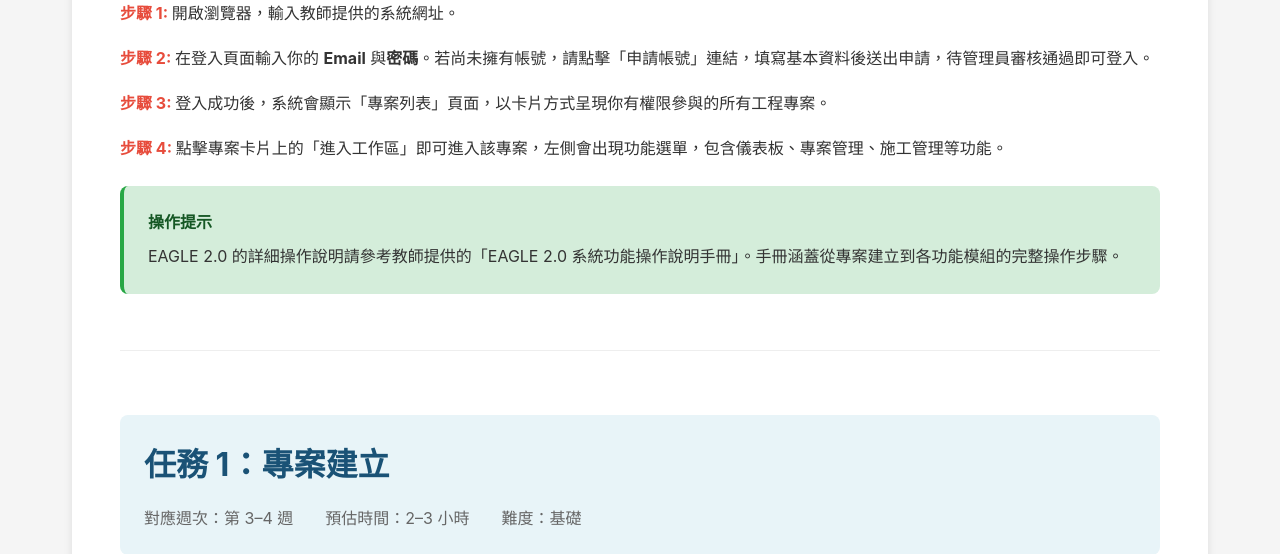
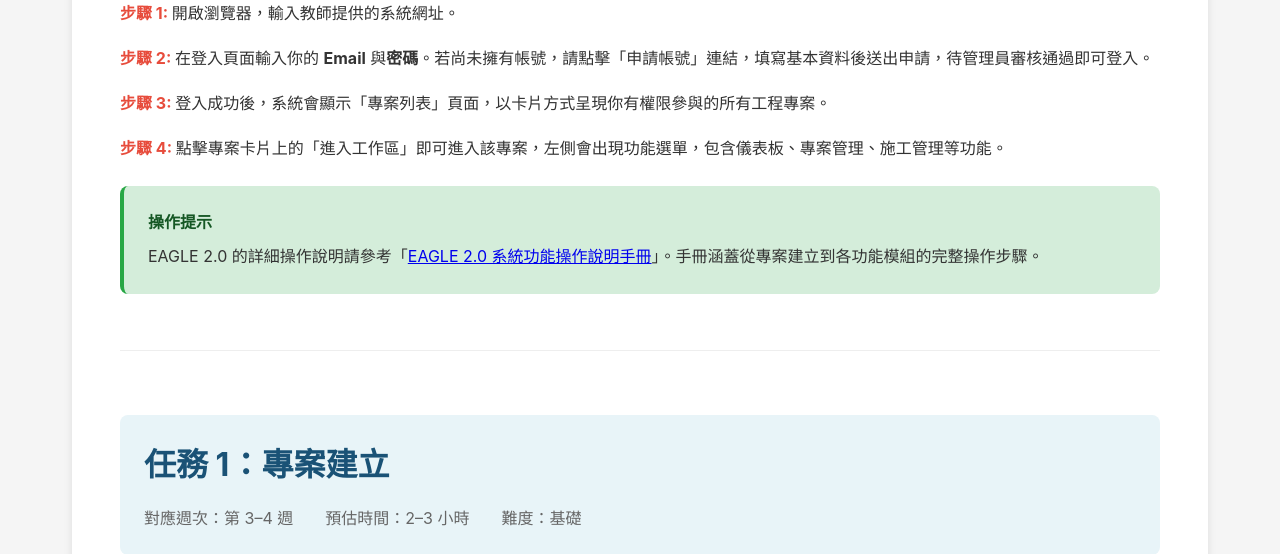
Before and after one commit to Williamtt/eagle-lms, a Flask app: page /manual in a window 1280 px wide. Shown: the part 5659-6213 px from the top of the page. Run offline with Flask 3, Linux system fonts and the light colour scheme.

Commit message:
Add EAGLE 2.0 system and help manual links to manual
- System login: https://construction-dashboard-frontend-production.up.railway.app/login
- Help manual: https://construction-dashboard-frontend-production.up.railway.app/help-manual.html
- Update tip box and appendix resource table with clickable links

Co-Authored-By: Claude Sonnet 4.6 <noreply@anthropic.com>

```diff
--- a/templates/manual.html
+++ b/templates/manual.html
@@ -467,7 +467,7 @@
 
     <div class="box box-tip">
         <span class="box-label">操作提示</span>
-        EAGLE 2.0 的詳細操作說明請參考教師提供的「EAGLE 2.0 系統功能操作說明手冊」。手冊涵蓋從專案建立到各功能模組的完整操作步驟。
+        EAGLE 2.0 的詳細操作說明請參考「<a href="https://construction-dashboard-frontend-production.up.railway.app/help-manual.html" target="_blank">EAGLE 2.0 系統功能操作說明手冊</a>」。手冊涵蓋從專案建立到各功能模組的完整操作步驟。
     </div>
 </section>
 
@@ -1267,7 +1267,8 @@
     <h3>系統與工具</h3>
     <table>
         <tr><th>資源</th><th>說明</th></tr>
-        <tr><td>EAGLE 2.0 系統功能操作說明手冊</td><td>教師提供的完整系統功能說明與操作教學</td></tr>
+        <tr><td><a href="https://construction-dashboard-frontend-production.up.railway.app/login" target="_blank">EAGLE 2.0 工程專案管理系統</a></td><td>系統登入頁面</td></tr>
+        <tr><td><a href="https://construction-dashboard-frontend-production.up.railway.app/help-manual.html" target="_blank">EAGLE 2.0 系統功能操作說明手冊</a></td><td>完整系統功能說明與操作教學（無需登入即可查閱）</td></tr>
         <tr><td>營建管理 AI 助教</td><td>教師客製化的 AI 學習助理，提供 24/7 即時問答</td></tr>
     </table>
 
```
